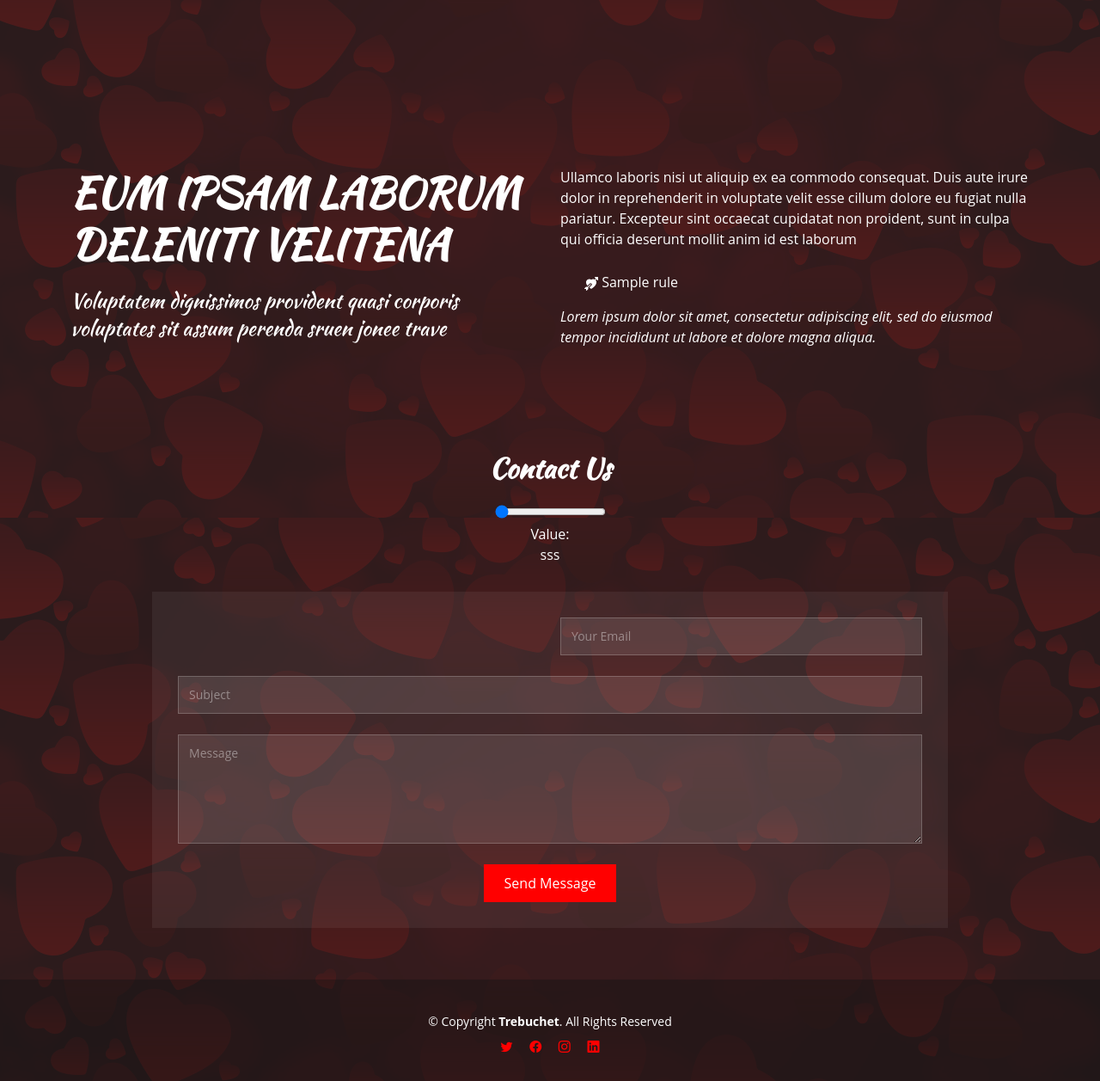
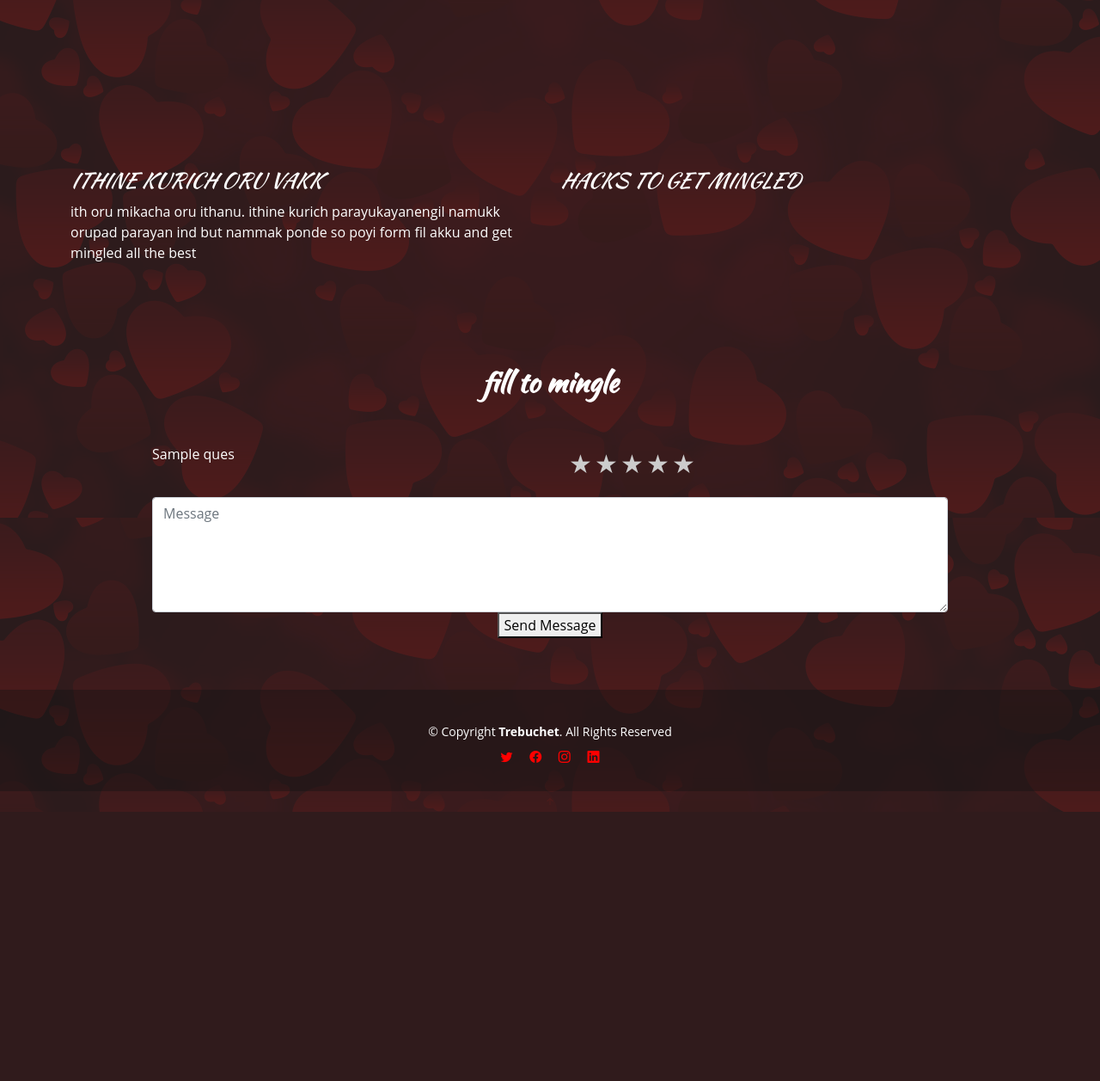
Before and after one commit to Ballista-lTD/minglikko, a Django app: template templates/index.html in a window 1280 px wide. Shown: the part 198-1455 px from the top of the page at 86% size. After the commit the page ends 1142 px from the top, so only its background shows below. Run offline with Django 3.2, Linux system fonts and the light colour scheme; the template is opened without the code that fills it: most values are stand-ins (such as "Sample title", 1, 10 or a date in 2020); some libraries are stand-ins or nearby versions.

Commit message:
working now style

```diff
--- a/home/views.py
+++ b/home/views.py
@@ -3,8 +3,10 @@
 
 rules = ["maryadak ullathu ullath pole parayanam", "maryadak ullathu ullath pole parayanam", 'kooooooooooooooi']
 
+questions = ['ningal aranu', 'ningalk enth venam', 'irangi podo']
+
 
 @login_required(login_url='/')
 def index(request):
-    context1 = {'rules': rules}
+    context1 = {'rules': rules, 'questions': questions}
     return render(request, template_name='index.html', context=context1)
--- a/static/css/style.css
+++ b/static/css/style.css
@@ -43,32 +43,6 @@
 /*--------------------------------------------------------------
 # Back to top button
 --------------------------------------------------------------*/
-.back-to-top {
-  position: fixed;
-  visibility: hidden;
-  opacity: 0;
-  right: 15px;
-  bottom: 15px;
-  z-index: 996;
-  background: #ff0000;
-  width: 40px;
-  height: 40px;
-  border-radius: 4px;
-  transition: all 0.4s;
-}
-.back-to-top i {
-  font-size: 28px;
-  color: #fff;
-  line-height: 0;
-}
-.back-to-top:hover {
-  background: #ff2929;
-  color: #fff;
-}
-.back-to-top.active {
-  visibility: visible;
-  opacity: 1;
-}
 
 /*--------------------------------------------------------------
 # Header
@@ -79,6 +53,7 @@
     padding: 100px 0;
     /* countdown */
 }
+
 #header h1 {
     margin: 0 0 10px 0;
     font-size: 48px;
@@ -86,14 +61,17 @@
     line-height: 56px;
     color: #fff;
 }
+
 #header h2 {
     color: #eee;
     margin-bottom: 40px;
     font-size: 22px;
 }
+
 #header .countdown {
     margin-bottom: 80px;
 }
+
 #header .countdown div {
     text-align: center;
     margin: 10px;
@@ -102,34 +80,41 @@
     background: rgba(255, 255, 255, 0.12);
     border-top: 5px solid #ff0000;
 }
+
 #header .countdown div h3 {
     font-weight: 700;
     font-size: 44px;
     margin-bottom: 15px;
 }
+
 #header .countdown div h4 {
     font-size: 16px;
     font-weight: 600;
 }
+
 @media (max-width: 575px) {
     #header .countdown div {
         width: 70px;
         padding: 10px 0;
         margin: 10px 8px;
     }
+
     #header .countdown div h3 {
         font-size: 28px;
         margin-bottom: 10px;
     }
+
     #header .countdown div h4 {
         font-size: 14px;
         font-weight: 500;
     }
 }
+
 #header .subscribe {
     font-size: 15px;
     text-align: center;
 }
+
 #header .subscribe h4 {
     font-size: 20px;
     font-weight: 600;
@@ -137,6 +122,7 @@
     position: relative;
     padding-bottom: 12px;
 }
+
 #header .subscribe .subscribe-form {
     min-width: 300px;
     margin-top: 10px;
@@ -145,11 +131,13 @@
     position: relative;
     text-align: left;
 }
+
 #header .subscribe .subscribe-form input[type=email] {
     border: 0;
     padding: 4px 8px;
     width: calc(100% - 100px);
 }
+
 #header .subscribe .subscribe-form input[type=submit] {
     position: absolute;
     top: 0;
@@ -164,9 +152,11 @@
     transition: 0.3s;
     box-shadow: 0px 2px 15px rgba(0, 0, 0, 0.1);
 }
+
 #header .subscribe .subscribe-form input[type=submit]:hover {
     background: #f50000;
 }
+
 #header .subscribe .error-message {
     display: none;
     color: #ed3c0d;
@@ -174,6 +164,7 @@
     padding: 15px;
     font-weight: 600;
 }
+
 #header .subscribe .sent-message {
     display: none;
     color: #18d26e;
@@ -181,11 +172,13 @@
     padding: 15px;
     font-weight: 600;
 }
+
 #header .subscribe .loading {
     display: none;
     text-align: center;
     padding: 15px;
 }
+
 #header .subscribe .loading:before {
     content: "";
     display: inline-block;
@@ -198,6 +191,7 @@
     -webkit-animation: animate-loading-notify 1s linear infinite;
     animation: animate-loading-notify 1s linear infinite;
 }
+
 @-webkit-keyframes animate-loading-notify {
     0% {
         transform: rotate(0deg);
@@ -206,6 +200,7 @@
         transform: rotate(360deg);
     }
 }
+
 @keyframes animate-loading-notify {
     0% {
         transform: rotate(0deg);
@@ -214,9 +209,11 @@
         transform: rotate(360deg);
     }
 }
+
 #header .social-links {
     margin-top: 10px;
 }
+
 #header .social-links a {
     font-size: 24px;
     display: inline-block;
@@ -227,6 +224,7 @@
     text-align: center;
     transition: 0.3s;
 }
+
 #header .social-links a:hover {
     color: #fff;
 }
@@ -246,12 +244,14 @@
     text-align: center;
     padding-bottom: 15px;
 }
+
 .section-title h2 {
     font-size: 32px;
     font-weight: bold;
     margin-bottom: 20px;
     position: relative;
 }
+
 .section-title p {
     margin-bottom: 0;
 }
@@ -266,19 +266,23 @@
     margin-bottom: 20px;
     text-transform: uppercase;
 }
+
 .about .content h3 {
     font-weight: 500;
     line-height: 32px;
     font-size: 24px;
 }
+
 .about .content ul {
     list-style: none;
     padding: 0;
 }
+
 .about .content ul li {
     padding: 10px 0 0 28px;
     position: relative;
 }
+
 .about .content ul i {
     left: 0;
     top: 12px;
@@ -286,6 +290,7 @@
     font-size: 20px;
     color: #ff0000;
 }
+
 .about .content p:last-child {
     margin-bottom: 0;
 }
@@ -297,6 +302,7 @@
     background: rgba(255, 255, 255, 0.06);
     padding: 30px;
 }
+
 .contact .info i {
     font-size: 20px;
     color: #fff;
@@ -310,23 +316,28 @@
     border-radius: 50px;
     transition: all 0.3s ease-in-out;
 }
+
 .contact .info h4 {
     padding: 0 0 0 60px;
     font-size: 22px;
     font-weight: 600;
     margin-bottom: 5px;
 }
+
 .contact .info p {
     padding: 0 0 10px 60px;
     margin-bottom: 20px;
     font-size: 14px;
 }
+
 .contact .info .email p {
     padding-top: 5px;
 }
+
 .contact .info .social-links {
     padding-left: 60px;
 }
+
 .contact .info .social-links a {
     font-size: 18px;
     display: inline-block;
@@ -341,23 +352,28 @@
     transition: 0.3s;
     margin-right: 10px;
 }
+
 .contact .info .social-links a:hover {
     background: #ff0000;
     color: #fff;
 }
+
 .contact .info .email:hover i, .contact .info .address:hover i, .contact .info .phone:hover i {
     background: #ff0000;
     color: #fff;
 }
+
 .contact .php-email-form {
     width: 100%;
     padding: 30px;
     padding-top: 30px;
     background: rgba(255, 255, 255, 0.06);
 }
+
 .contact .php-email-form .form-group {
     padding-bottom: 8px;
 }
+
 .contact .php-email-form .validate {
     display: none;
     color: red;
@@ -365,6 +381,7 @@
     font-weight: 400;
     font-size: 13px;
 }
+
 .contact .php-email-form .error-message {
     display: none;
     color: #fff;
@@ -373,6 +390,7 @@
     padding: 15px;
     font-weight: 600;
 }
+
 .contact .php-email-form .sent-message {
     display: none;
     color: #fff;
@@ -381,12 +399,14 @@
     padding: 15px;
     font-weight: 600;
 }
+
 .contact .php-email-form .loading {
     display: none;
     background: #fff;
     text-align: center;
     padding: 15px;
 }
+
 .contact .php-email-form .loading:before {
     content: "";
     display: inline-block;
@@ -399,6 +419,7 @@
     -webkit-animation: animate-loading 1s linear infinite;
     animation: animate-loading 1s linear infinite;
 }
+
 .contact .php-email-form input, .contact .php-email-form textarea {
     border-radius: 0;
     box-shadow: none;
@@ -407,18 +428,23 @@
     border: 1px solid rgba(255, 255, 255, 0.2);
     color: #fff;
 }
+
 .contact .php-email-form input::-moz-placeholder, .contact .php-email-form textarea::-moz-placeholder {
     color: rgba(255, 255, 255, 0.4);
 }
+
 .contact .php-email-form input::placeholder, .contact .php-email-form textarea::placeholder {
     color: rgba(255, 255, 255, 0.4);
 }
+
 .contact .php-email-form input {
     height: 44px;
 }
+
 .contact .php-email-form textarea {
     padding: 10px 12px;
 }
+
 .contact .php-email-form button[type=submit] {
     background: #ff0000;
     border: 0;
@@ -426,9 +452,11 @@
     color: #fff;
     transition: 0.4s;
 }
+
 .contact .php-email-form button[type=submit]:hover {
     background: #ff3333;
 }
+
 @-webkit-keyframes animate-loading {
     0% {
         transform: rotate(0deg);
@@ -437,6 +465,7 @@
         transform: rotate(360deg);
     }
 }
+
 @keyframes animate-loading {
     0% {
         transform: rotate(0deg);
@@ -456,15 +485,18 @@
     font-size: 14px;
     position: relative;
 }
+
 #footer .copyright {
     text-align: center;
 }
+
 #footer .credits {
     padding-top: 10px;
     text-align: center;
     font-size: 13px;
     color: #fff;
 }
+
 #footer .credits a {
     color: #ff3333;
 }
@@ -474,56 +506,44 @@
 Star Rating
 ---------------------------------------------------------------*/
 
-label {
-    cursor: pointer;
-    font-size: 40px;
-    color: yellow;
-    display: block;
-    width: 50px;
-    height: 50px;
-    line-height: 60px;
-    text-align: center;
+.rate {
     float: left;
-    -moz-transition: all 0.2s;
-    -o-transition: all 0.2s;
-    -webkit-transition: all 0.2s;
-    transition: all 0.2s;
-    text-shadow: 0 3px 3px #2b3c4e;
+    height: 46px;
+    padding: 0 10px;
 }
 
-label:hover {
-    font-size: 50px;
-    color: #fff;
-    text-shadow: 0 0 5px #b9c9d8;
+.rate:not(:checked) > input {
+    position: absolute;
+    left: -9999px;
 }
 
-label:before {
-    display: inline;
-    width: auto;
-    height: auto;
-    line-height: normal;
-    vertical-align: baseline;
-    margin-top: 0;
-    font-weight: normal;
-    font-style: normal;
-    text-decoration: inherit;
-    -webkit-font-smoothing: antialiased;
-    content: '';
+.rate:not(:checked) > label {
+    float: right;
+    width: 1em;
+    overflow: hidden;
+    white-space: nowrap;
+    cursor: pointer;
+    font-size: 30px;
+    color: #ccc;
 }
 
-input:checked + label ~ label:before {
-    content: "⭐";
+.rate:not(:checked) > label:before {
+    content: '★ ';
 }
 
-#wrapper {
-    display: inline-block;
+.rate > input:checked ~ label {
+    color: #ffc700;
 }
 
-#wrapper:hover label:before {
-    content: "⭐";
+.rate:not(:checked) > label:hover,
+.rate:not(:checked) > label:hover ~ label {
+    color: #deb217;
 }
 
-#wrapper:hover label:hover ~ label:before {
-    content: "⭐";
+.rate > input:checked + label:hover,
+.rate > input:checked + label:hover ~ label,
+.rate > input:checked ~ label:hover,
+.rate > input:checked ~ label:hover ~ label,
+.rate > label:hover ~ input:checked ~ label {
+    color: #c59b08;
 }
-/*https://codepen.io/renaudtertrais/pen/AwjvLM*/
--- a/static/js/main.js
+++ b/static/js/main.js
@@ -43,36 +43,10 @@
     /**
      * Back to top button
      */
-    let backtotop = select('.back-to-top')
-    if (backtotop) {
-        const toggleBacktotop = () => {
-            if (window.scrollY > 100) {
-                backtotop.classList.add('active')
-            } else {
-                backtotop.classList.remove('active')
-            }
-        }
-        window.addEventListener('load', toggleBacktotop)
-        onscroll(document, toggleBacktotop)
-    }
 
     /**
      * Countdown timer
      */
-    let countdown = select('.countdown');
-    const output = countdown.innerHTML;
 
-    const countDownDate = function () {
-        let timeleft = new Date(countdown.getAttribute('data-count')).getTime() - new Date().getTime();
-
-        let days = Math.floor(timeleft / (1000 * 60 * 60 * 24));
-        let hours = Math.floor((timeleft % (1000 * 60 * 60 * 24)) / (1000 * 60 * 60));
-        let minutes = Math.floor((timeleft % (1000 * 60 * 60)) / (1000 * 60));
-        let seconds = Math.floor((timeleft % (1000 * 60)) / 1000);
-
-        countdown.innerHTML = output.replace('%d', days).replace('%h', hours).replace('%m', minutes).replace('%s', seconds);
-    }
-    countDownDate();
-    setInterval(countDownDate, 1000);
 
 })()
--- a/templates/base.html
+++ b/templates/base.html
@@ -32,10 +32,8 @@
 
 
 <!-- Vendor JS Files -->
-<script src="../static/vendor/bootstrap/js/bootstrap.bundle.min.js"></script>
 
 <script src="{% static 'vendor/bootstrap/js/bootstrap.bundle.min.js' %}"></script>
-
 <!-- Template Main JS File -->
 <script src="{% static 'js/main.js' %}"></script>
 {% block body %}
--- a/templates/index.html
+++ b/templates/index.html
@@ -1,6 +1,5 @@
 {% extends 'base.html' %}
 {% load static %}
-<body>
 {% block body %}
     <!-- ======= Header ======= -->
     <header id="header" class="d-flex align-items-center">
@@ -19,56 +18,38 @@
             <div class="container">
 
                 <div class="row content">
-                    <div class="col-lg-6">
-                        <h2>Eum ipsam laborum deleniti velitena</h2>
-                        <h3>Voluptatem dignissimos provident quasi corporis voluptates sit assum perenda sruen jonee
-                            trave</h3>
+                    <div class="col-lg-6 ">
+                        <h3 class="fst-italic">ITHINE KURICH ORU VAKK</h3>
+                        <p> ith oru mikacha oru ithanu. ithine kurich parayukayanengil namukk orupad parayan ind but
+                            nammak ponde so poyi form fil akku and get mingled all the best </p>
                     </div>
                     <div class="col-lg-6 pt-4 pt-lg-0">
-                        <p>
-                            Ullamco laboris nisi ut aliquip ex ea commodo consequat. Duis aute irure dolor in
-                            reprehenderit
-                            in voluptate
-                            velit esse cillum dolore eu fugiat nulla pariatur. Excepteur sint occaecat cupidatat non
-                            proident, sunt in
-                            culpa qui officia deserunt mollit anim id est laborum
-                        </p>
+                        <h3 class="fst-italic">
+                            HACKS TO GET MINGLED
+                        </h3>
                         <ul>
-                            {% for rule in rules %}
-                                <li>
-                                    <svg xmlns="http://www.w3.org/2000/svg" width="16" height="16" fill="currentColor"
-                                         class="bi bi-arrow-through-heart-fill" viewBox="0 0 16 16">
-                                        <path fill-rule="evenodd"
-                                              d="M2.854 15.854A.5.5 0 0 1 2 15.5V14H.5a.5.5 0 0 1-.354-.854l1.5-1.5A.5.5 0 0 1 2 11.5h1.793l3.103-3.104a.5.5 0 1 1 .708.708L4.5 12.207V14a.5.5 0 0 1-.146.354l-1.5 1.5ZM16 3.5a.5.5 0 0 1-.854.354L14 2.707l-1.006 1.006c.236.248.44.531.6.845.562 1.096.585 2.517-.213 4.092-.793 1.563-2.395 3.288-5.105 5.08L8 13.912l-.276-.182A23.825 23.825 0 0 1 5.8 12.323L8.31 9.81a1.5 1.5 0 0 0-2.122-2.122L3.657 10.22a8.827 8.827 0 0 1-1.039-1.57c-.798-1.576-.775-2.997-.213-4.093C3.426 2.565 6.18 1.809 8 3.233c1.25-.98 2.944-.928 4.212-.152L13.292 2 12.147.854A.5.5 0 0 1 12.5 0h3a.5.5 0 0 1 .5.5v3Z"></path>
-                                    </svg>
-                                 {{ rule }}
-                                </li>
-                            {% endfor %}
+{#                            {% for rule in rules %}#}
+{#                                <li>#}
+{#                                    <svg xmlns="http://www.w3.org/2000/svg" width="16" height="16" fill="currentColor"#}
+{#                                         class="bi bi-arrow-through-heart-fill" viewBox="0 0 16 16">#}
+{#                                        <path fill-rule="evenodd"#}
+{#                                              d="M2.854 15.854A.5.5 0 0 1 2 15.5V14H.5a.5.5 0 0 1-.354-.854l1.5-1.5A.5.5 0 0 1 2 11.5h1.793l3.103-3.104a.5.5 0 1 1 .708.708L4.5 12.207V14a.5.5 0 0 1-.146.354l-1.5 1.5ZM16 3.5a.5.5 0 0 1-.854.354L14 2.707l-1.006 1.006c.236.248.44.531.6.845.562 1.096.585 2.517-.213 4.092-.793 1.563-2.395 3.288-5.105 5.08L8 13.912l-.276-.182A23.825 23.825 0 0 1 5.8 12.323L8.31 9.81a1.5 1.5 0 0 0-2.122-2.122L3.657 10.22a8.827 8.827 0 0 1-1.039-1.57c-.798-1.576-.775-2.997-.213-4.093C3.426 2.565 6.18 1.809 8 3.233c1.25-.98 2.944-.928 4.212-.152L13.292 2 12.147.854A.5.5 0 0 1 12.5 0h3a.5.5 0 0 1 .5.5v3Z"></path>#}
+{#                                    </svg>#}
+{#                                    {{ rule }}#}
+{#                                </li>#}
+{#                            {% endfor %}#}
                         </ul>
-                        <p class="fst-italic">
-                            Lorem ipsum dolor sit amet, consectetur adipiscing elit, sed do eiusmod tempor incididunt ut
-                            labore et dolore
-                            magna aliqua.
-                        </p>
                     </div>
                 </div>
+            </div>
+        </section>
 
-            </div>
-        </section><!-- End About Us Section -->
-
-        <!-- ======= Contact Us Section ======= -->
         <section id="contact" class="contact">
             <div class="container">
 
                 <div class="section-title">
-                    <h2>Contact Us</h2>
-                    <div class="slidecontainer">
-                        <input type="range" min="0" max="5" value="0" class="slider" id="myRange">
-                        <p>Value: <span id="demo"></span></p>
-                    </div>
-                    <div class="container">
-                        <span id="rateMe4" class="feedback">sss</span>
-                    </div>
+                    <h2>fill to mingle</h2>
+
 
                 </div>
 
@@ -79,35 +60,43 @@
 
                 <div class="row justify-content-center pt-2">
                     <div class="col-lg-10 pt-2 ">
-                        <form action="forms/contact.php" method="post" role="form" class="php-email-form">
                             <div class="row">
 
-                                <div class="col-md-6 form-group">
+                                <div>
 
                                 </div>
-                                <div class="col-md-6 form-group mt-3 mt-md-0">
-                                    <input type="email" class="form-control" name="email" id="email"
-                                           placeholder="Your Email" required>
-                                </div>
+                                {% for ques in questions %}
+                                    <div class="col-md-6 form-group mt-3 mt-md-0">
+
+                                        {{ ques }}
+                                    </div>
+                                    <div class="col-md-6 form-group mt-3 mt-md-0">
+                                        <div>
+                                            <div class="rate">
+                                                <input type="radio" id="star5{{ forloop.counter }}" name="rate{{ forloop.counter }}" value="5"/>
+                                                <label for="star5{{ forloop.counter }}" title="text">5 stars</label>
+                                                <input type="radio" id="star4{{ forloop.counter }}" name="rate{{ forloop.counter }}" value="4"/>
+                                                <label for="star4{{ forloop.counter }}" title="text">4 stars</label>
+                                                <input type="radio" id="star3{{ forloop.counter }}" name="rate{{ forloop.counter }}" value="3"/>
+                                                <label for="star3{{ forloop.counter }}" title="text">3 stars</label>
+                                                <input type="radio" id="star2{{ forloop.counter }}" name="rate{{ forloop.counter }}" value="2"/>
+                                                <label for="star2{{ forloop.counter }}" title="text">2 stars</label>
+                                                <input type="radio" id="star1{{ forloop.counter }}" name="rate{{ forloop.counter }}" value="1"/>
+                                                <label for="star1{{ forloop.counter }}" title="text">1 star</label>
+                                            </div>
+                                        </div>
+
+                                    </div>
+                                {% endfor %}
                             </div>
-                            <div class="form-group mt-3">
-                                <input type="text" class="form-control" name="subject" id="subject"
-                                       placeholder="Subject"
-                                       required>
-                            </div>
+
                             <div class="form-group mt-3">
                             <textarea class="form-control" name="message" rows="5" placeholder="Message"
                                       required></textarea>
                             </div>
-                            <div class="my-3">
-                                <div class="loading">Loading</div>
-                                <div class="error-message"></div>
-                                <div class="sent-message">Your message has been sent. Thank you!</div>
-                            </div>
                             <div class="text-center">
                                 <button type="submit">Send Message</button>
                             </div>
-                        </form>
                     </div>
 
                 </div>
@@ -137,6 +126,3 @@
             class="bi bi-arrow-up-short"></i></a>
 
 {% endblock %}
-
-
-</body>
```
Lines whose indentation alone changed are shown as unchanged.
